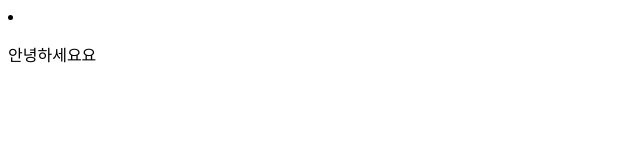
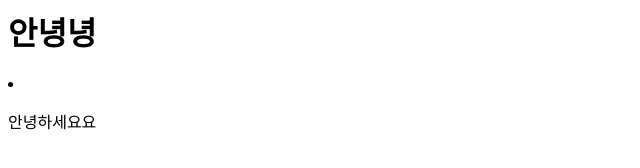
Before and after one commit to kang-jun-mo12/oss_first, a plain HTML site: page index.html in a window 1280 px wide. Shown: the whole page, without its empty margins (0-640 px from the left). Drawn offline with Linux system fonts and the light colour scheme.

Commit message:
msg changed

```diff
--- a/index.html
+++ b/index.html
@@ -3,6 +3,9 @@
 
     </head>
     <body>
+        <h1>
+            안녕녕
+        </h1>
         <li>
         <p>
             안녕하세요요
```
